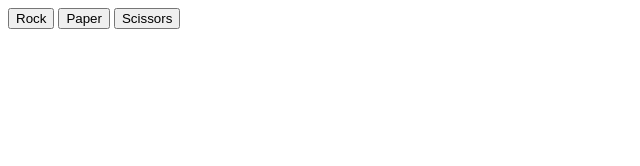
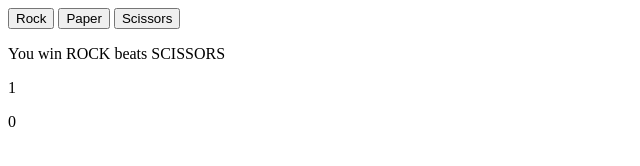
Before and after one commit to MIchaelDoan/rock-paper-scissors, a plain HTML site: page index.html in a window 1280 px wide. Both pictures are taken after a click on the button "Rock". Shown: the whole page, without its empty margins (0-640 px from the left). Drawn offline with Linux system fonts and the light colour scheme.

Commit message:
All basline functionality working. Need to rework UI to possible include images and fix UI in general.

```diff
--- a/code.js
+++ b/code.js
@@ -22,10 +22,13 @@ let playerCounter = 0;
 let computerCounter = 0;
 function playRound(playerSelection, computerSelection){
 
+    if(playerCounter == 5){
+        return "YOU WIN! YOU BEAT THE COMPUTER";
+    }
+    else if(computerCounter == 5){
+        return "YOU LOSE! THE COMPUTER WON";
+    }
 
-    if(playerSelection !== "ROCK" && playerSelection !== "PAPER" && playerSelection !=="SCISSORS"){
-        alert("Please enter in ROCK, PAPER or SCISSORS");
-    }
     if(computerSelection == playerSelection){
 
         return "tie";
@@ -72,6 +75,19 @@ buttons.forEach((button) => {
 }); */
 
 const buttons = document.querySelectorAll('button');
+const results = document.querySelector('#results');
+const round = document.createElement('p');
+const score = document.querySelector('#score');
+const playerScore = document.createElement('p');
+const computerScore = document.createElement('p2');
+
+function tallyScore(){
+            playerScore.textContent = playerCounter;
+            computerScore.textContent = computerCounter;
+            score.appendChild(playerScore);
+            score.appendChild(computerScore);
+            results.appendChild(round);
+}
 
 // we use the .forEach method to iterate through each button
 buttons.forEach((button) => {
@@ -80,14 +96,22 @@ buttons.forEach((button) => {
   button.addEventListener('click', () => {
     switch(button.id){
         case "rock":
-            console.log(playRound("ROCK",getComputerChoice()));
-            alert("Rock");
+            round.textContent = playRound(playerSelection(button.id),getComputerChoice());
+            tallyScore();
+            results.appendChild(round);
+
             break;
         case "paper":
-            //playRound("PAPER",getComputerChoice());
+            round.textContent = playRound(playerSelection(button.id),getComputerChoice());
+            tallyScore();
+            results.appendChild(round);
+
             break;
         case "scissors":
-            //playRound("SCISSORS",getComputerChoice());
+            round.textContent = playRound(playerSelection(button.id),getComputerChoice());
+            tallyScore();
+            results.appendChild(round);
+
             break;
     }
 
--- a/index.html
+++ b/index.html
@@ -12,5 +12,12 @@
     <button id="paper">Paper</button>
     <button id="scissors">Scissors</button>
 
+    <div id="results">
+    </div>
+
+    <div id="score">
+
+    </div>
+
 </body>
 </html>
```
